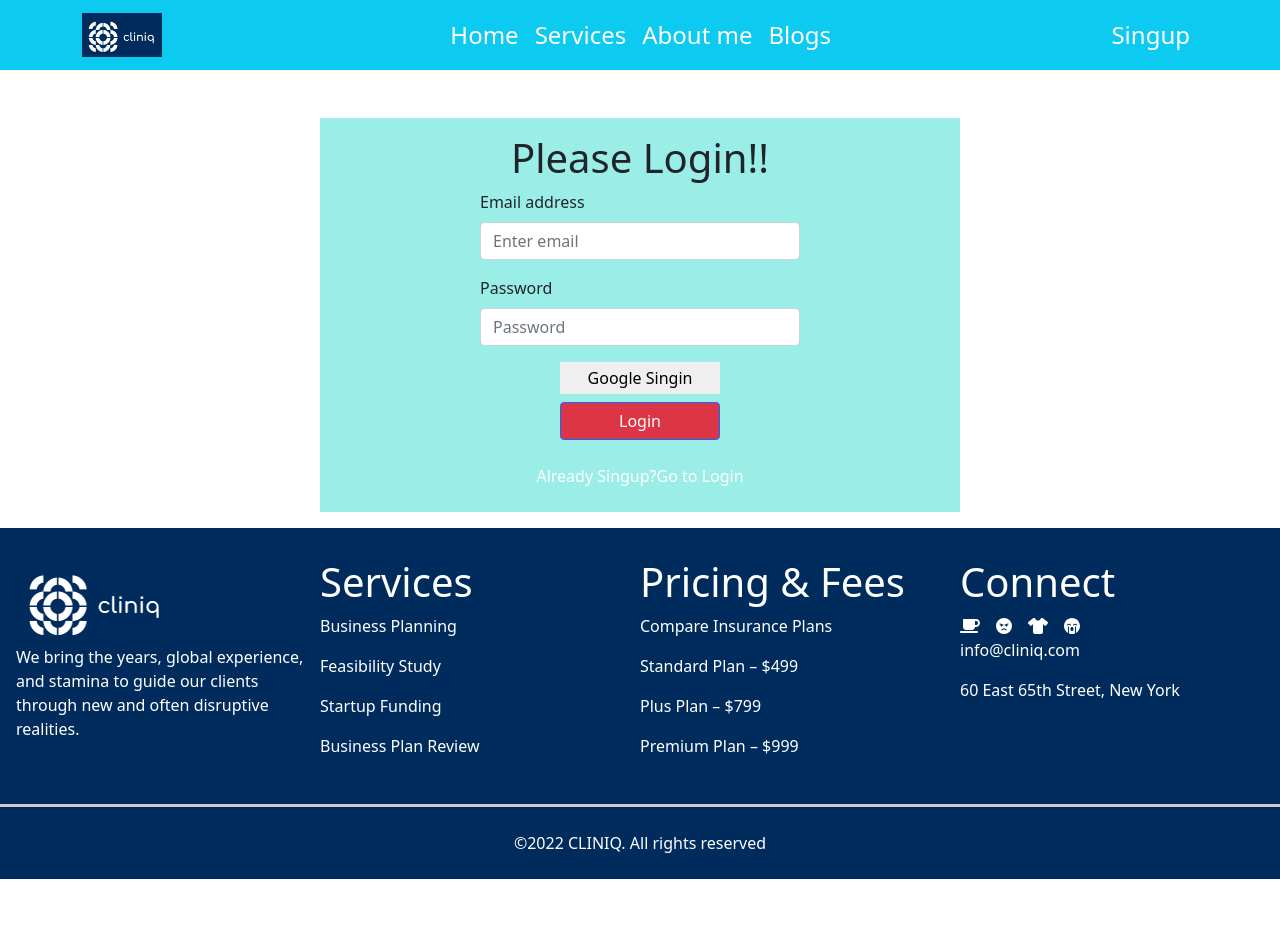
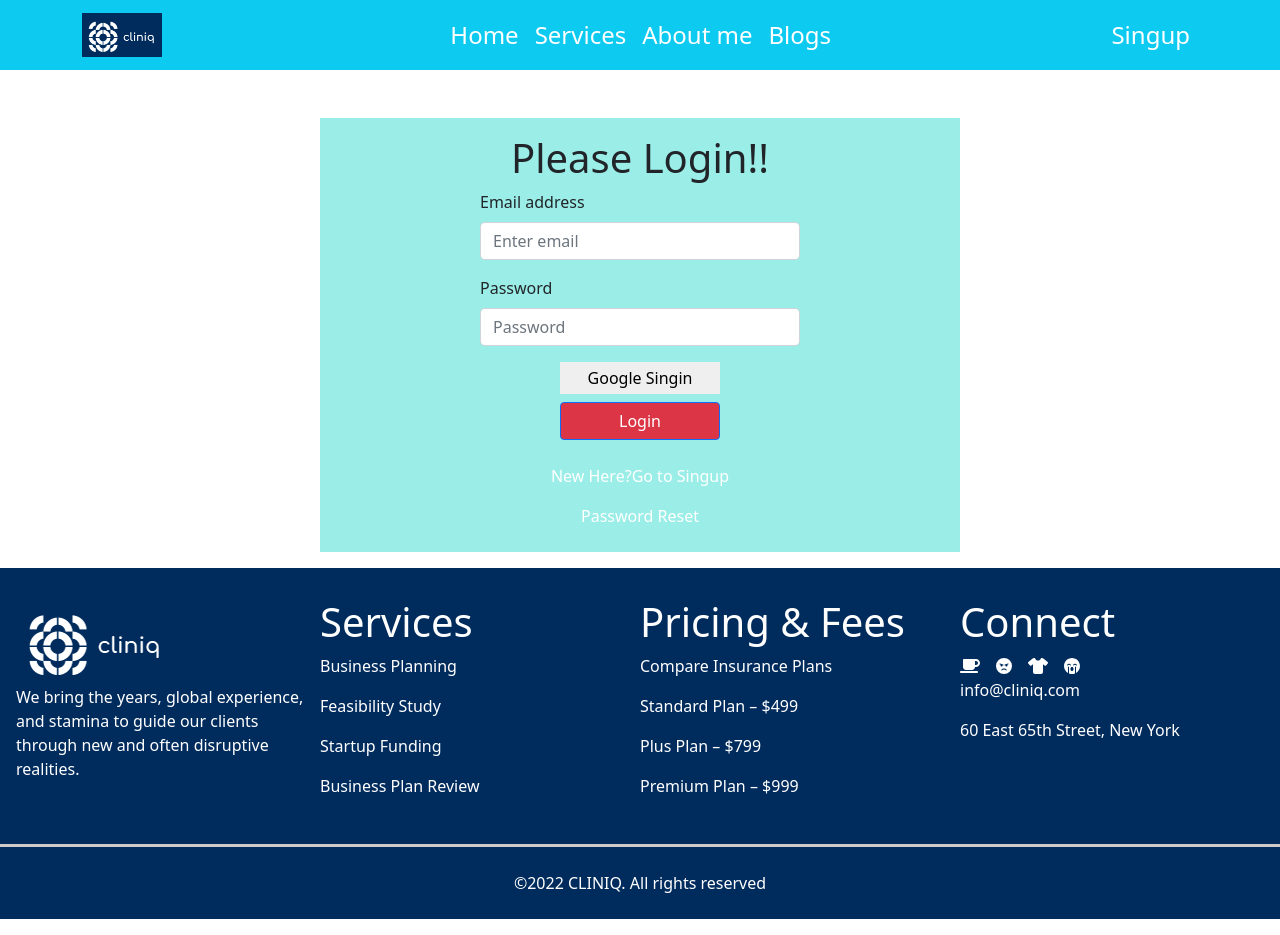
Before and after one commit to ajoy45/doctor, a React (Create React App) app: page /login in a window 1280 px wide. Before the commit the page ends 895 px from the top, so only its background shows below. Built offline with nearby package versions, Linux system fonts and the light colour scheme; no server answers.

Commit message:
rest password and tostify add

```diff
--- a/package.json
+++ b/package.json
@@ -17,6 +17,7 @@
     "react-firebase-hooks": "^5.0.3",
     "react-router-dom": "^6.3.0",
     "react-scripts": "5.0.1",
+    "react-toastify": "^9.0.3",
     "web-vitals": "^2.1.4"
   },
   "scripts": {
--- a/src/Pagess/Login/Login.css
+++ b/src/Pagess/Login/Login.css
@@ -0,0 +1,3 @@
+.pointer{
+    cursor: pointer;
+}
--- a/src/Pagess/Login/Login.js
+++ b/src/Pagess/Login/Login.js
@@ -1,11 +1,22 @@
 import React, { useRef } from 'react';
 import { Button, Form} from 'react-bootstrap';
-import { useSignInWithEmailAndPassword, useSignInWithGoogle } from 'react-firebase-hooks/auth';
-import { Link, useLocation, useNavigate } from 'react-router-dom';
+import { useSendPasswordResetEmail, useSignInWithEmailAndPassword, useSignInWithGoogle } from 'react-firebase-hooks/auth';
+import { Link, useNavigate } from 'react-router-dom';
 import auth from '../../firebase.init';
+import { ToastContainer, toast } from 'react-toastify';
+import 'react-toastify/dist/ReactToastify.css';
 import './Login.css'
 const Login = () => {
+    // password reset
+    const emailRef=useRef('');
+    const passwordRef=useRef('');
+    const email=emailRef.current.value;
+    const [sendPasswordResetEmail, sending, error2] = useSendPasswordResetEmail(auth);
     const navigate=useNavigate();
+    const handelPasswordReset=async ()=>{
+        await sendPasswordResetEmail(email);
+        toast("Reset password email sending....");
+    }
 
     // start singin
     const [
@@ -17,8 +28,7 @@ const Login = () => {
 
     // end singin
 
-    const emailRef=useRef('');
-    const passwordRef=useRef('');
+
 
     const handelFormLogin=event=>{
         event.preventDefault();
@@ -61,7 +71,9 @@ const Login = () => {
             </div>
 
         </Form>
-        <p className='text-center pb-4'><Link to='/singup' className='text-decoration-none text-white'>Already Singup?Go to Login</Link></p>
+        <p className='text-center '><Link to='/singup' className='text-decoration-none text-white'> New Here?Go to Singup</Link></p>
+        <p onClick={handelPasswordReset} className='text-center text-white pb-4 pointer'>Password Reset</p>
+        <ToastContainer />
     </div>
     );
 };
```
Also changed, not shown: 1 other file (tests, documents, lock files or other folders).
